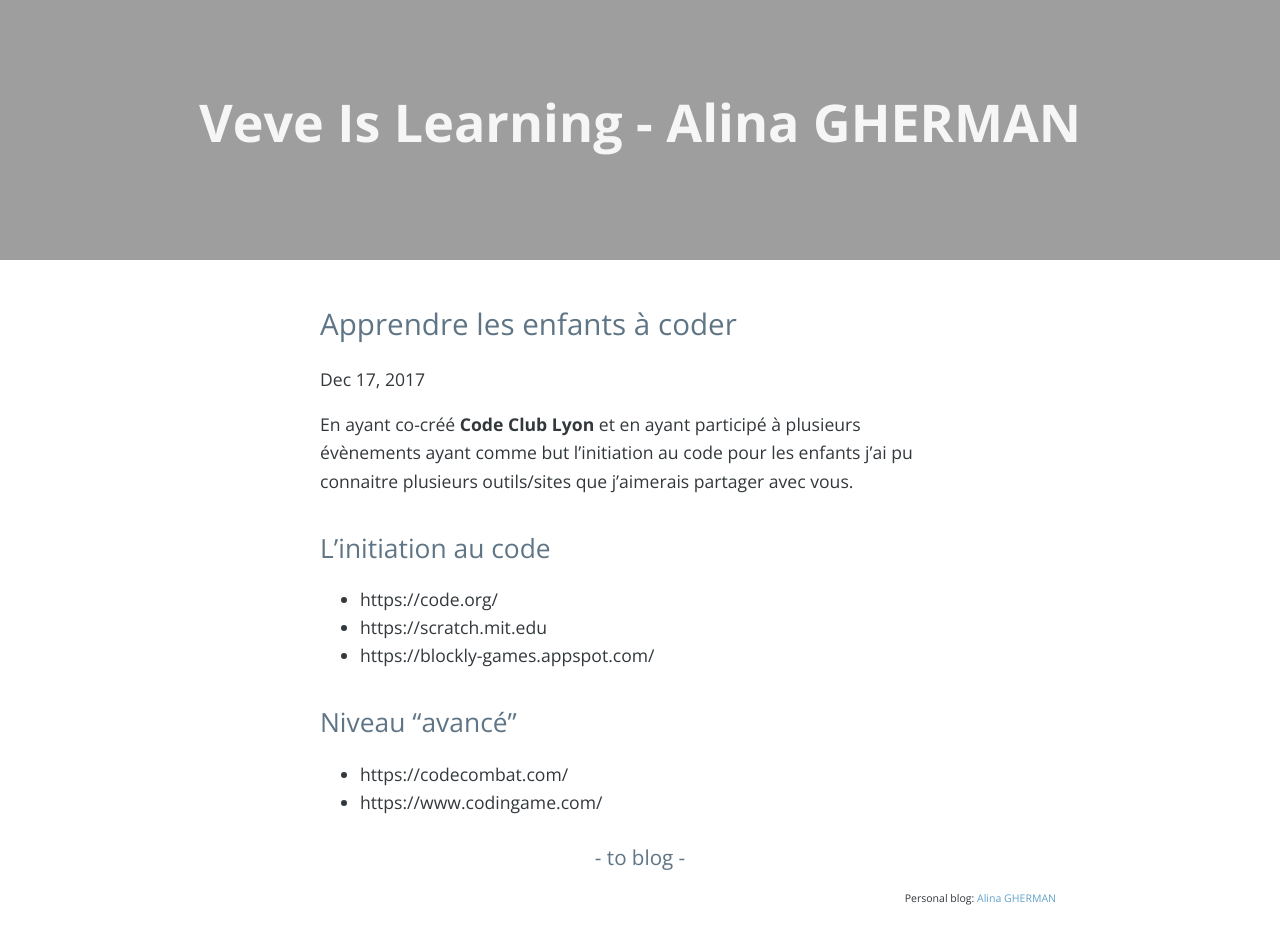
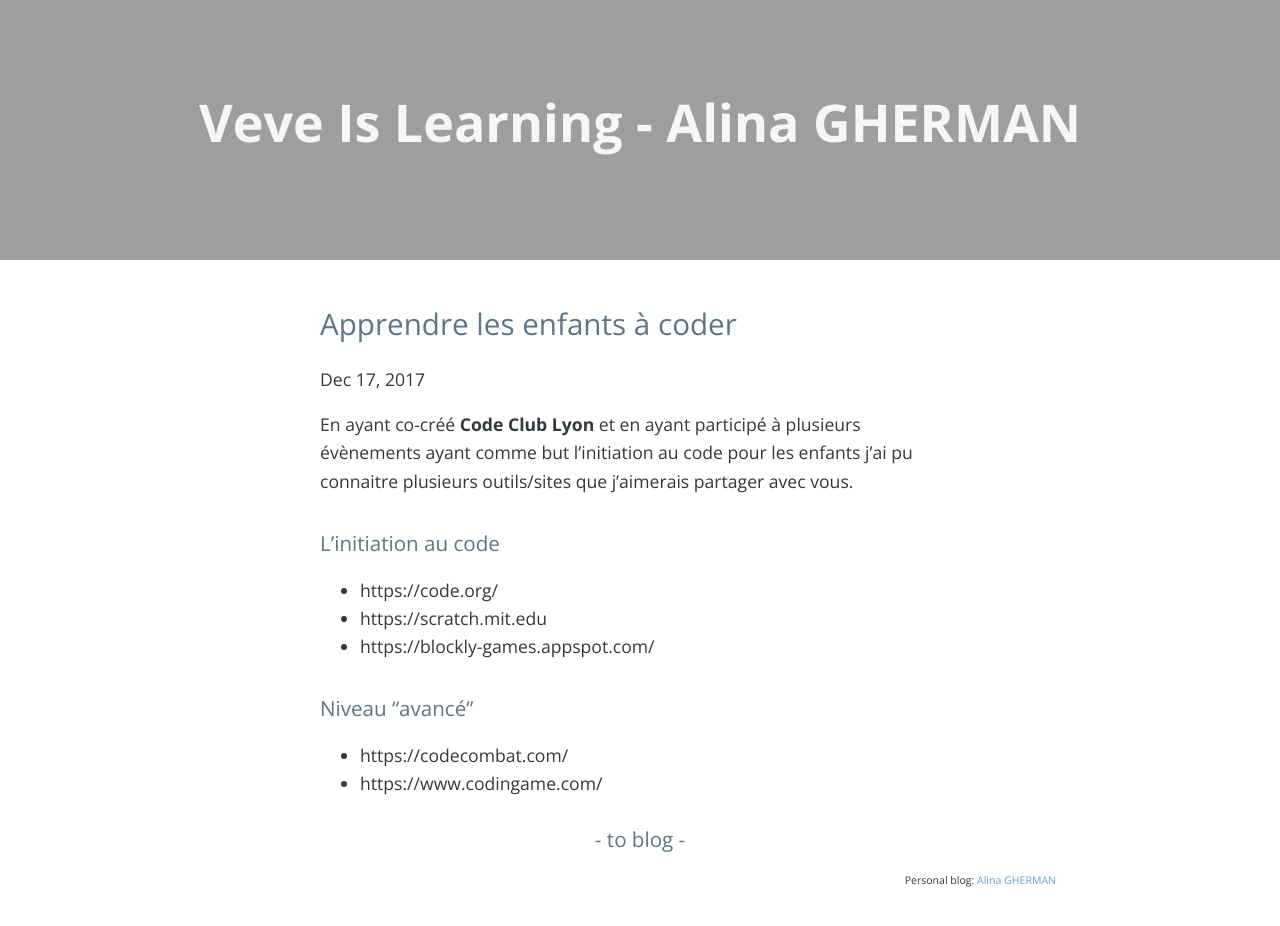
Before and after one commit to veve90/veve90.github.io, a Jekyll site: the page built from _posts/2017-12-17-code-enfant.md, in a window 1280 px wide. Built offline with Jekyll 4.4.1, drawn with Linux system fonts in a browser that asks for light colours; nearby versions of some CDN libraries; comment, search, counter and statistics services are not loaded.

```diff
--- a/_posts/2017-12-17-code-enfant.md
+++ b/_posts/2017-12-17-code-enfant.md
@@ -7,11 +7,11 @@ categories: code, enfant
 
 En ayant co-créé __Code Club Lyon__ et en ayant participé à plusieurs évènements ayant comme but l'initiation au code pour les enfants j'ai pu connaitre plusieurs outils/sites que j'aimerais partager avec vous.
 
-## L'initiation au code
+# L'initiation au code
 * https://code.org/
 * https://scratch.mit.edu
 * https://blockly-games.appspot.com/
 
-## Niveau "avancé"
+# Niveau "avancé"
 * https://codecombat.com/
 * https://www.codingame.com/
```
